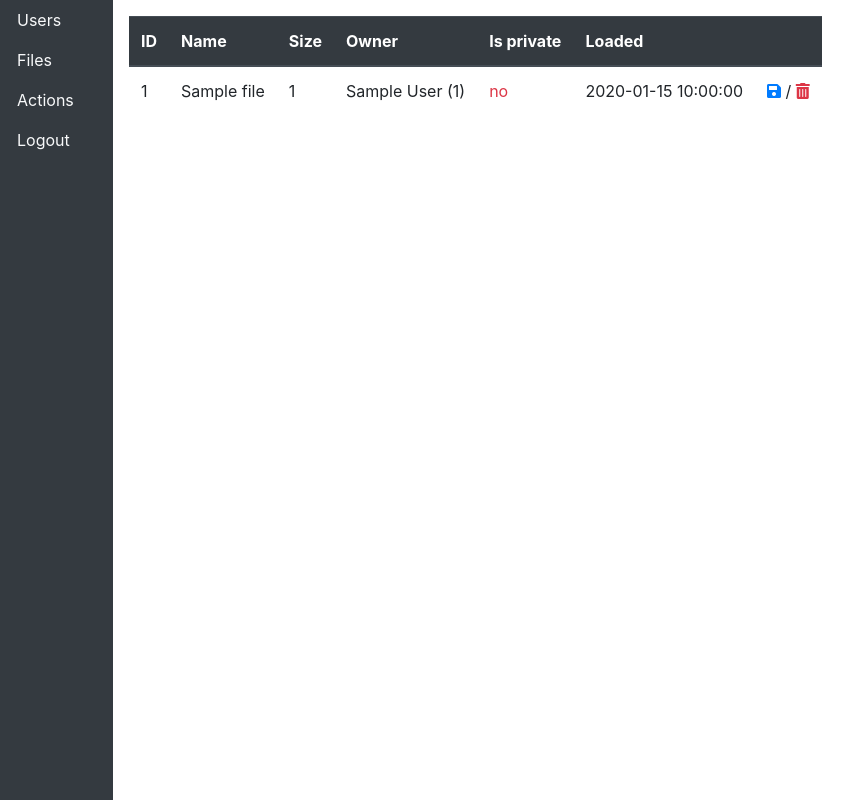
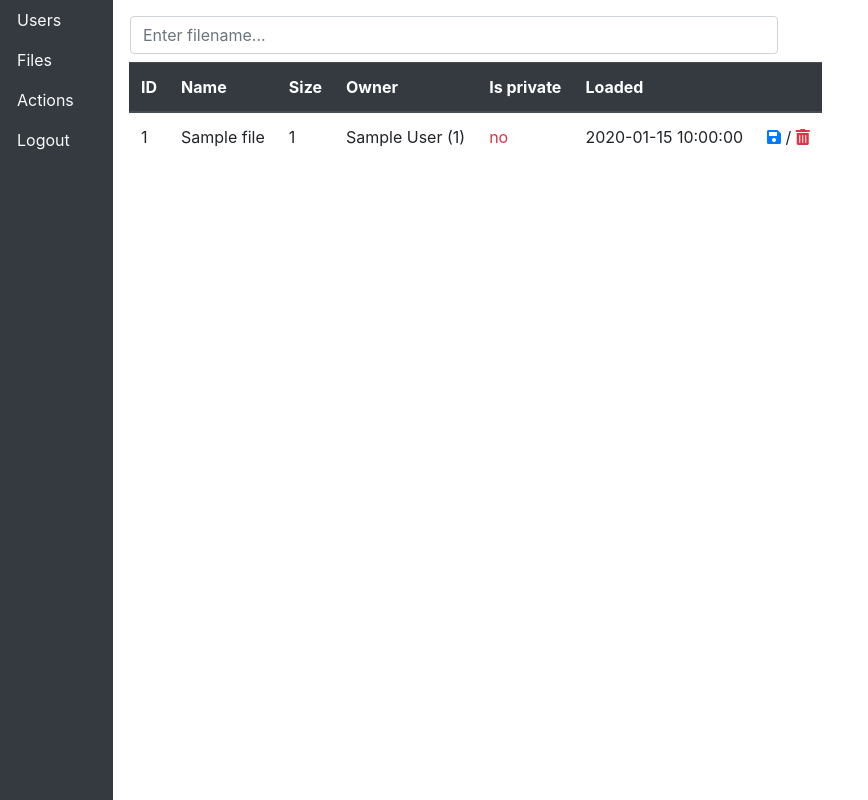
Before and after one commit to WalkingNegative/Cloud, a PHP site: template app/Views/admin/files.html.twig in a window 1280 px wide. Shown: the whole page, without its empty margins (0-868 px from the left). Run offline with PHP 8.4, Linux system fonts and the light colour scheme; the template is opened without the code that fills it: most values are stand-ins (such as "Sample title", 1, 10 or a date in 2020); some libraries are stand-ins or nearby versions.

Commit message:
Fix file search

```diff
--- a/app/Controllers/AdminController.php
+++ b/app/Controllers/AdminController.php
@@ -105,7 +105,8 @@ class AdminController extends Controller
         }
 
         $data = [];
-        $data['files'] = File::getPublicFiles('');
+        $data['search'] = $search = $_REQUEST['search'] ?? '';
+        $data['files'] = File::getPublicFiles($search);
 
         $this->render('admin/files.html.twig', $data);
     }
--- a/app/Views/admin/files.html.twig
+++ b/app/Views/admin/files.html.twig
@@ -1,6 +1,13 @@
 {% extends 'templates/admin_default.html.twig' %}
 
 {% block content %}
+    <form class="ml-3 mb-2" action="/admin/files" method="post">
+        <div class="row">
+            <input class="form-control col-sm-11" type="text" name="search" id="search" value="{{ search }}"
+                   placeholder="Enter filename..." autocomplete="off">
+        </div>
+    </form>
+
     <table class="table">
         <thead class="thead-dark">
         <tr>
--- a/app/Views/file/files.html.twig
+++ b/app/Views/file/files.html.twig
@@ -4,12 +4,8 @@
     <form class="mt-5 ml-3" action="/files" method="post">
         <div class="row">
             <input class="form-control col-sm-11" type="text" name="search" id="search" value="{{ search }}"
-                   placeholder="Enter filename...">
+                   placeholder="Enter filename..." autocomplete="off">
             <input type="hidden" name="is_private" id="is_private">
-
-            <button class="btn btn-dark ml-1" id="upload_image">
-                Search
-            </button>
         </div>
     </form>
 
```
